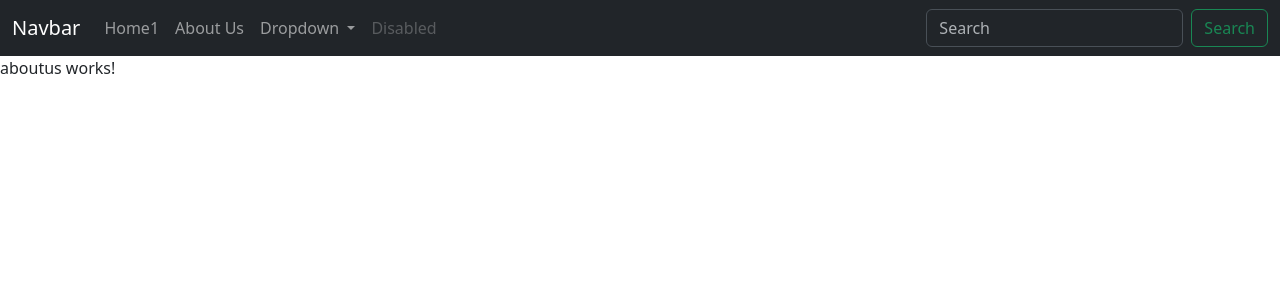
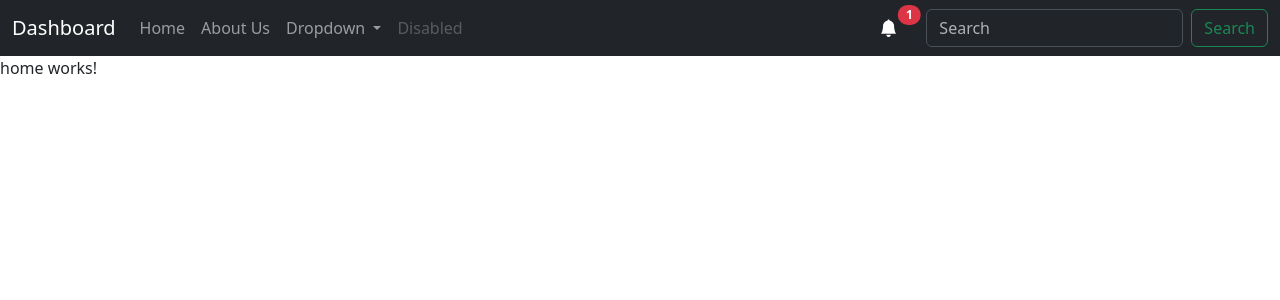
Before and after one commit to ntjchavan/angular19, an Angular app: page / in a window 1280 px wide. Shown: the top 300 px of the page. Built offline with nearby package versions, Linux system fonts and the light colour scheme.

Commit message:
Added notification icon

```diff
--- a/angular.json
+++ b/angular.json
@@ -28,6 +28,7 @@
             ],
             "styles": [
               "node_modules/bootstrap/dist/css/bootstrap.min.css",
+              "node_modules/bootstrap-icons/font/bootstrap-icons.min.css",
               "src/styles.css"
             ],
             "scripts": [
--- a/package.json
+++ b/package.json
@@ -22,6 +22,7 @@
     "tslib": "^2.3.0",
     "zone.js": "~0.15.0",
     "bootstrap": "^5.3.3",
+    "bootstrap-icons": "^1.11.3",
     "@popperjs/core": "^2.11.8"
   },
   "devDependencies": {
--- a/src/app/app.routes.ts
+++ b/src/app/app.routes.ts
@@ -2,10 +2,11 @@ import { Component } from '@angular/core';
 import { Routes } from '@angular/router';
 import { HomeComponent } from './home/home.component';
 import { AboutusComponent } from './aboutus/aboutus.component';
+import { NotfoundComponent } from './notfound/notfound.component';
 
 export const routes: Routes = [
-    // { path: '', component: HomeComponent },
-    { path: '', component: AboutusComponent },
+    { path: '', component: HomeComponent },
     { path: 'home', component: HomeComponent },
     { path: 'aboutus', component: AboutusComponent },
+    { path: '**', component: NotfoundComponent }
 ];
--- a/src/app/navbar/navbar.component.css
+++ b/src/app/navbar/navbar.component.css
@@ -0,0 +1,9 @@
+.dropdown-menu {
+  min-width: 250px;
+  max-height: 300px;
+  overflow-y: auto;
+}
+
+.badge-adjust {
+  transform: translate(-50%, -20%) !important;
+}
--- a/src/app/navbar/navbar.component.html
+++ b/src/app/navbar/navbar.component.html
@@ -1,19 +1,16 @@
 <nav class="navbar navbar-expand-lg navbar-dark bg-dark" data-bs-theme="dark">
     <div class="container-fluid">
-      <a class="navbar-brand" href="#">Navbar</a>
+      <a class="navbar-brand" routerLink="">Dashboard</a>
       <button class="navbar-toggler" type="button" data-bs-toggle="collapse" data-bs-target="#navbarSupportedContent" aria-controls="navbarSupportedContent" aria-expanded="false" aria-label="Toggle navigation">
         <span class="navbar-toggler-icon"></span>
       </button>
       <div class="collapse navbar-collapse" id="navbarSupportedContent">
         <ul class="navbar-nav me-auto mb-2 mb-lg-0">
           <li class="nav-item">
-            <!-- <a class="nav-link active" aria-current="page" href="#">Home</a> -->
-            <a class="nav-link" routerLink="/home">Home1</a>
-
+            <a class="nav-link" routerLink="/home">Home</a>
           </li>
           <li class="nav-item">
             <a class="nav-link" routerLink="aboutus">About Us</a>
-            <!-- <a class="nav-link" href="#">Link</a> -->
           </li>
           <li class="nav-item dropdown">
             <a class="nav-link dropdown-toggle" href="#" role="button" data-bs-toggle="dropdown" aria-expanded="false">
@@ -30,6 +27,25 @@
             <a class="nav-link disabled" aria-disabled="true">Disabled</a>
           </li>
         </ul>
+        <!-- Notification Bell Icon Inside <ul> at Right Side -->
+        <ul class="navbar-nav ms-auto me-3">
+          <li class="nav-item dropdown">
+            <button class="btn btn-dark position-relative" type="button" id="notificationDropdown" data-bs-toggle="dropdown" aria-expanded="false">
+              <i class="bi bi-bell-fill text-white" style="font-size: 1.1rem;"></i>
+              <span *ngIf="notifications.length > 0" class="position-absolute top-0 start-100 translate-middle badge rounded-pill bg-danger badge-adjust">
+                {{ notifications.length }}
+              </span>
+            </button>
+
+            <ul class="dropdown-menu dropdown-menu-end p-2" aria-labelledby="notificationDropdown">
+              <li *ngIf="notifications.length === 0" class="dropdown-item text-muted">No new notifications</li>
+              <li *ngFor="let notification of notifications" class="dropdown-item">
+                {{ notification.message }}
+                <small class="text-muted d-block">{{ notification.time }}</small>
+              </li>
+            </ul>
+          </li>
+        </ul>
         <form class="d-flex" role="search">
           <input class="form-control me-2" type="search" placeholder="Search" aria-label="Search">
           <button class="btn btn-outline-success">Search</button>
--- a/src/app/navbar/navbar.component.ts
+++ b/src/app/navbar/navbar.component.ts
@@ -1,12 +1,16 @@
+import { CommonModule } from '@angular/common';
 import { Component } from '@angular/core';
 import { RouterModule } from '@angular/router';
 
 @Component({
   selector: 'app-navbar',
-  imports: [RouterModule],
+  imports: [RouterModule, CommonModule],
   templateUrl: './navbar.component.html',
   styleUrl: './navbar.component.css'
 })
 export class NavbarComponent {
+  notifications = [
+    { message: 'Hello, Netaji', time: '2m ago' },
+  ]
 
 }
--- /dev/null
+++ b/src/app/notfound/notfound.component.html
@@ -0,0 +1 @@
+<p>notfound works!</p>
```
Also changed, not shown: src/app/notfound/notfound.component.ts (added, +11 -0 lines), src/app/notfound/notfound.component.css (added), 2 other files (tests, documents, lock files or other folders).
